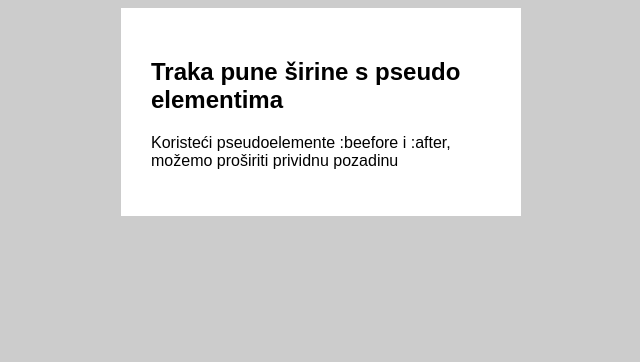
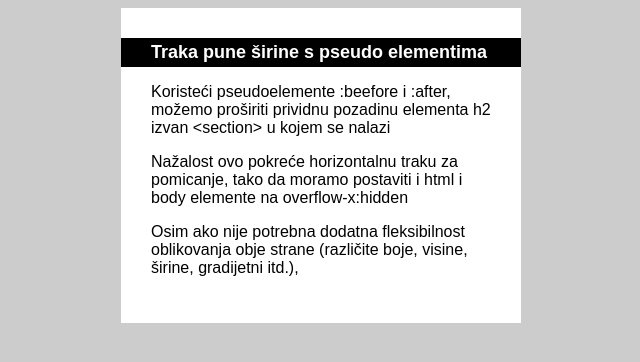
Before and after one commit to Marasz01/algebra.selektori5, a plain HTML site: page index.html in a window 1280 px wide. Shown: the whole page, without its empty margins (319-959 px from the left). Drawn offline with Linux system fonts and the light colour scheme.

Commit message:
add html

```diff
--- a/index.html
+++ b/index.html
@@ -1,16 +1,22 @@
 <!DOCTYPE html>
 <html lang="en">
-<head>
-    <meta charset="UTF-8">
-    <meta name="viewport" content="width=device-width, initial-scale=1.0">
+  <head>
+    <meta charset="UTF-8" />
+    <meta name="viewport" content="width=device-width, initial-scale=1.0" />
     <title>Zadatak</title>
-    <link rel="stylesheet" href="./style.css">
-</head>
-<body>
+    <link rel="stylesheet" href="./style.css" />
+  </head>
+  <body>
     <section>
-        <h2 class="full-width">Traka pune širine s pseudo elementima</h2>
-        <p>Koristeći pseudoelemente :beefore i :after, možemo proširiti prividnu pozadinu</p>
+      <h2 class="full-width">Traka pune širine s pseudo elementima</h2>
+      <p>
+        Koristeći pseudoelemente :beefore i :after, možemo proširiti prividnu
+        pozadinu elementa h2 izvan &lt;section&gt; u kojem se nalazi
+      </p>
+
+      <p>Nažalost ovo pokreće horizontalnu traku za pomicanje, tako da moramo postaviti i html i body elemente na overflow-x:hidden</p>
+
+      <p>Osim ako nije potrebna dodatna fleksibilnost oblikovanja obje strane (različite boje, visine, širine, gradijetni itd.),  </p>
     </section>
-
-</body>
+  </body>
 </html>
--- a/style.css
+++ b/style.css
@@ -16,3 +16,12 @@ section {
     background: white;
     padding: 30px;
 }
+
+.full-width{
+    position: relative;
+    margin: 0 -30px;
+    padding: .25rem 30px;
+    background: black;
+    color: white;
+    font-size: 1.125rem;
+}
```
